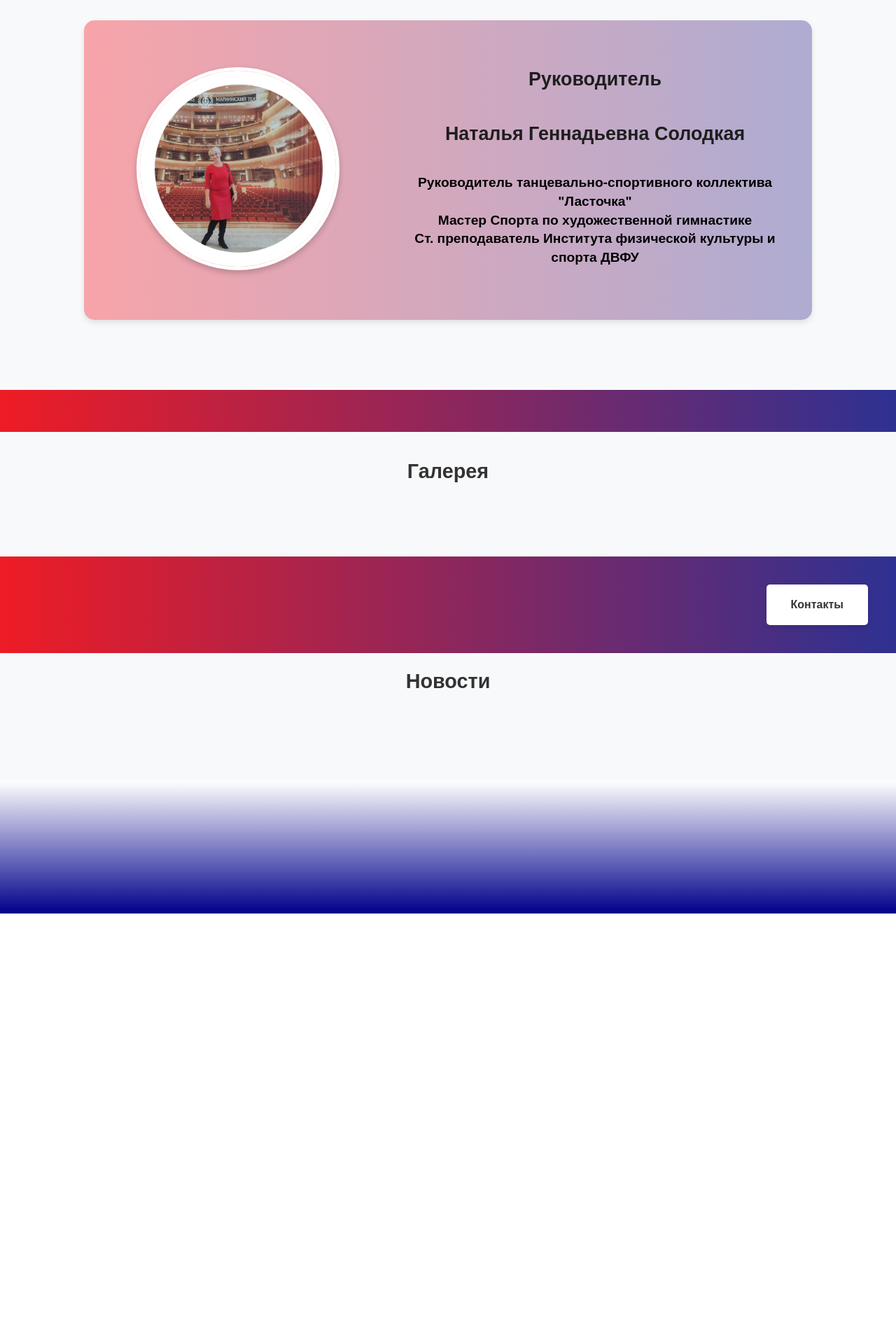
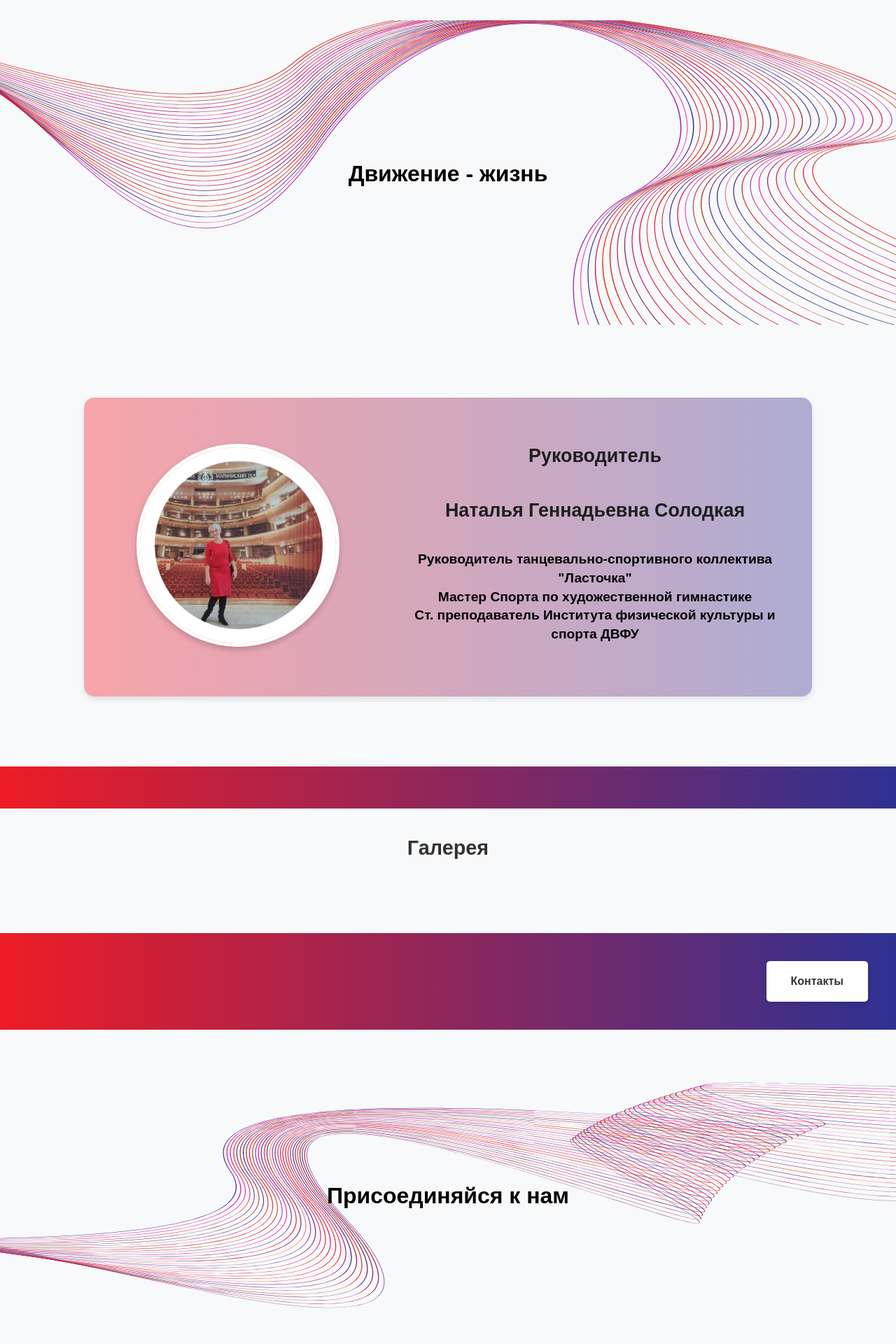
Before and after one commit to AreHumphrey/Website_Design_for_FC, a Flask app: page / in a window 1280 px wide. Shown: the part 720-2640 px from the top of the page at 70% size. Before the commit the page ends 2025 px from the top, so only its background shows below. Run offline with Flask 3, Linux system fonts and the light colour scheme.

Commit message:
add design elements

```diff
--- a/static/css/styles.css
+++ b/static/css/styles.css
@@ -339,8 +339,13 @@
     background: linear-gradient(to right, #F7A4A9, #AEACD2);
     border-radius: 15px;
     box-shadow: 0 4px 8px rgba(0, 0, 0, 0.1);
+    transition: transform 0.3s ease, box-shadow 0.3s ease;
 }
 
+.teacher-section:hover {
+    transform: scale(1.05);
+    box-shadow: 0 8px 16px rgba(0, 0, 0, 0.2);
+}
 .teacher-image {
     flex: 0 0 40%;
     text-align: center;
@@ -460,8 +465,8 @@
 }
 
 #contact-button {
-    background: white;
-    color: #333;
+    background: #DD144D;
+    color: white;
     padding: 15px 25px;
     border: none;
     border-radius: 5px;
@@ -547,3 +552,53 @@
     margin-top: 100px;
     text-align: center;
 }
+
+#dynamic-svg {
+    position: relative;
+    width: 100%;
+    overflow: hidden;
+    margin-top: 40px;
+    margin-bottom: 40px;
+}
+
+#dynamic-svg img {
+    width: 100%;
+    height: 100%;
+    object-fit: cover;
+}
+
+.svg-overlay-text {
+    position: absolute;
+    top: 50%;
+    left: 50%;
+    transform: translate(-50%, -50%);
+    font-family: Arial, sans-serif;
+    font-size: 2em;
+    color: black;
+    font-weight: bold;
+    text-align: center;
+}
+
+
+#dynamic-svg-1 {
+    position: relative;
+    width: 100%;
+    display: flex;
+    justify-content: center;
+    align-items: center;
+    overflow: hidden;
+    margin-top: 70px;
+    margin-bottom: 70px;
+}
+
+.svg-container {
+    position: relative;
+    width: 100%;
+    height: 100%;
+}
+
+.svg-container img {
+    width: 100%;
+    height: 100%;
+    object-fit: cover;
+}
--- a/templates/index.html
+++ b/templates/index.html
@@ -26,14 +26,13 @@
     </nav>
 </header>
 
-<!-- Dynamic About Section -->
 <section id="about">
     <div class="description-section">
         <div class="description-text">
             <h2>Описание</h2>
             <p>
                 {% if content %}
-                {{ content.text }}
+                {{ content.text}}
                 {% else %}
                 Текстекстекстекстекстекстекстекстекстекстекстекстекстекстекстекстекстекстекстекстекстекстекстекстекстекстекстекстекстекстекстекстекстекстекстекстекстекстекстекстекстекстекстекстекстекстекстекстекстекстекстекстекстекстекстекстекстекстекстекстекстекстекстекстекстекстекстекстекстекстекстекстекстекстекстекстекстекстекстекст
                 {% endif %}
@@ -49,6 +48,10 @@
     </div>
 </section>
 
+<section id="dynamic-svg">
+    <img src="{{ url_for('static', filename='images/your-svg-file.svg') }}" alt="Движение - жизнь">
+    <div class="svg-overlay-text">Движение - жизнь</div>
+</section>
 
 <section id="leader">
     <div class="teacher-section">
@@ -97,6 +100,15 @@
 <section id="contact">
     <button id="contact-button">Контакты</button>
 </section>
+
+
+<section id="dynamic-svg-1">
+    <div class="svg-container">
+        <img src="{{ url_for('static', filename='images/your-svg-file_2.svg') }}" alt="Движение - жизнь">
+        <div class="svg-overlay-text">Присоединяйся к нам</div>
+    </div>
+</section>
+
 
 <div id="contact-modal" class="modal">
     <div class="modal-content">
```
Also changed, not shown: app.py (line endings or trailing spaces), static/images/your-svg-file.svg (added), static/images/your-svg-file_2.svg (added).
